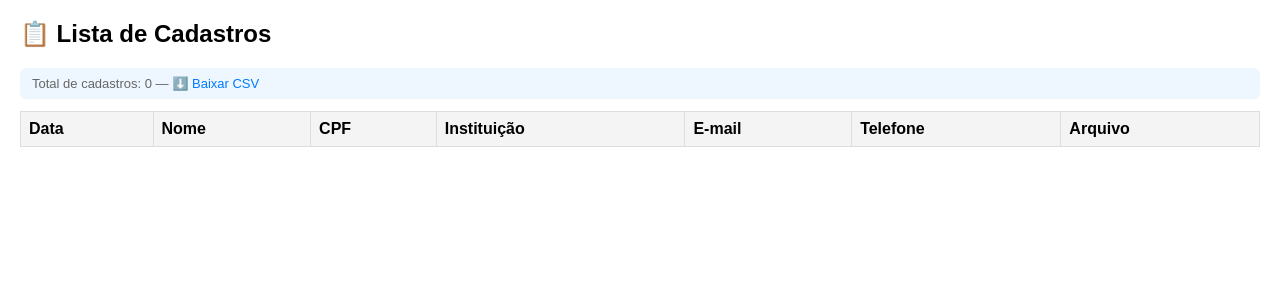
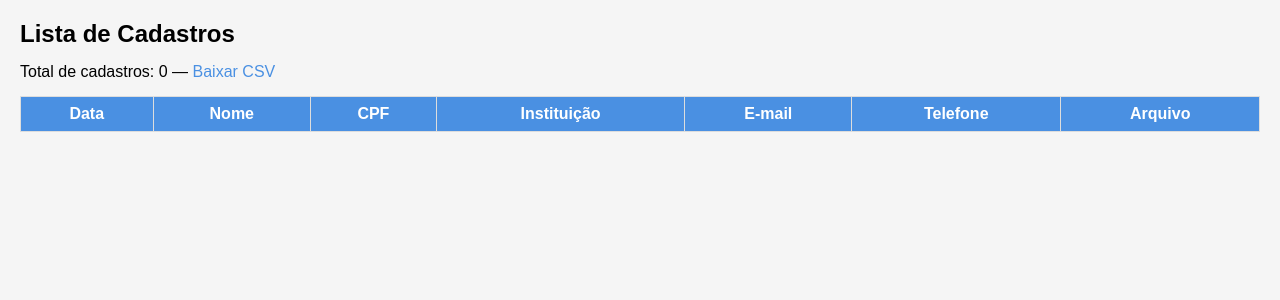
Before and after one commit to lucasemiriam2017-jpg/cadastros, a Flask app: page /lista in a window 1280 px wide. Shown: the top 300 px of the page. Run offline with Flask 3, Linux system fonts and the light colour scheme; the visitor is signed in with stand-in values (Sample User, id 1); lists and menus that the app fills with data are empty.

Commit message:
lista.html

```diff
--- a/templates/lista.html
+++ b/templates/lista.html
@@ -4,31 +4,27 @@
 <meta charset="UTF-8">
 <title>Lista de Cadastros</title>
 <style>
-        body { font-family: Arial, sans-serif; margin: 20px; }
-        .error { background:#ffe6e6; color:#b00000; padding:12px; border-radius:6px; margin-bottom:12px; }
-        .info { background:#eef7ff; color:#045a9c; padding:8px 12px; border-radius:6px; }
-        table { width: 100%; border-collapse: collapse; margin-top: 12px; }
-        th, td { border: 1px solid #ddd; padding: 8px; text-align: left; vertical-align: middle; }
-        th { background-color: #f4f4f4; }
-        a { color: #007bff; text-decoration: none; }
+    body { font-family: Arial, sans-serif; margin: 20px; background-color: #f5f5f5; }
+    h2 { margin-bottom: 15px; }
+    table { width: 100%; border-collapse: collapse; background-color: #fff; }
+    th, td { border: 1px solid #ddd; padding: 8px; text-align: center; }
+    th { background-color: #4a90e2; color: white; }
+    tr:nth-child(even) { background-color: #f2f2f2; }
+    a { text-decoration: none; color: #4a90e2; }
     a:hover { text-decoration: underline; }
-        .small { font-size: 13px; color: #666; }
+    .top-links { margin-bottom: 15px; }
 </style>
 </head>
 <body>
-    <h2>📋 Lista de Cadastros</h2>
 
-    {% if error %}
-        <div class="error">Erro ao carregar a lista: {{ error }}</div>
-    {% endif %}
+<h2>Lista de Cadastros</h2>
 
-    <div class="info small">
+<div class="top-links">
     Total de cadastros: {{ cadastros|length }} —
-        <a href="/baixar-csv">⬇️ Baixar CSV</a>
+    <a href="{{ url_for('baixar_csv') }}">Baixar CSV</a>
 </div>
 
 <table>
-        <thead>
     <tr>
         <th>Data</th>
         <th>Nome</th>
@@ -38,26 +34,24 @@
         <th>Telefone</th>
         <th>Arquivo</th>
     </tr>
-        </thead>
-        <tbody>
-            {% for cadastro in cadastros %}
+    {% for c in cadastros %}
     <tr>
-                <td>{{ cadastro.get("Data","") }}</td>
-                <td>{{ cadastro.get("Nome","") }}</td>
-                <td>{{ cadastro.get("CPF","") }}</td>
-                <td>{{ cadastro.get("Instituição","") }}</td>
-                <td>{{ cadastro.get("E-mail","") }}</td>
-                <td>{{ cadastro.get("Telefone","") }}</td>
+        <td>{{ c['Data'] }}</td>
+        <td>{{ c['Nome'] }}</td>
+        <td>{{ c['CPF'] }}</td>
+        <td>{{ c['Instituição'] }}</td>
+        <td>{{ c['E-mail'] }}</td>
+        <td>{{ c['Telefone'] }}</td>
         <td>
-                    {% if cadastro.get("Arquivo") %}
-                        <a href="/uploads/{{ cadastro.get('Arquivo') }}" target="_blank">📎 Baixar</a>
+            {% if c['Arquivo'] %}
+            <a href="{{ url_for('uploads', filename=c['Arquivo']) }}">📎 Baixar</a>
             {% else %}
-                        <span class="small">Nenhum</span>
+            Nenhum
             {% endif %}
         </td>
     </tr>
     {% endfor %}
-        </tbody>
 </table>
+
 </body>
 </html>
```
Lines whose indentation alone changed are shown as unchanged.
